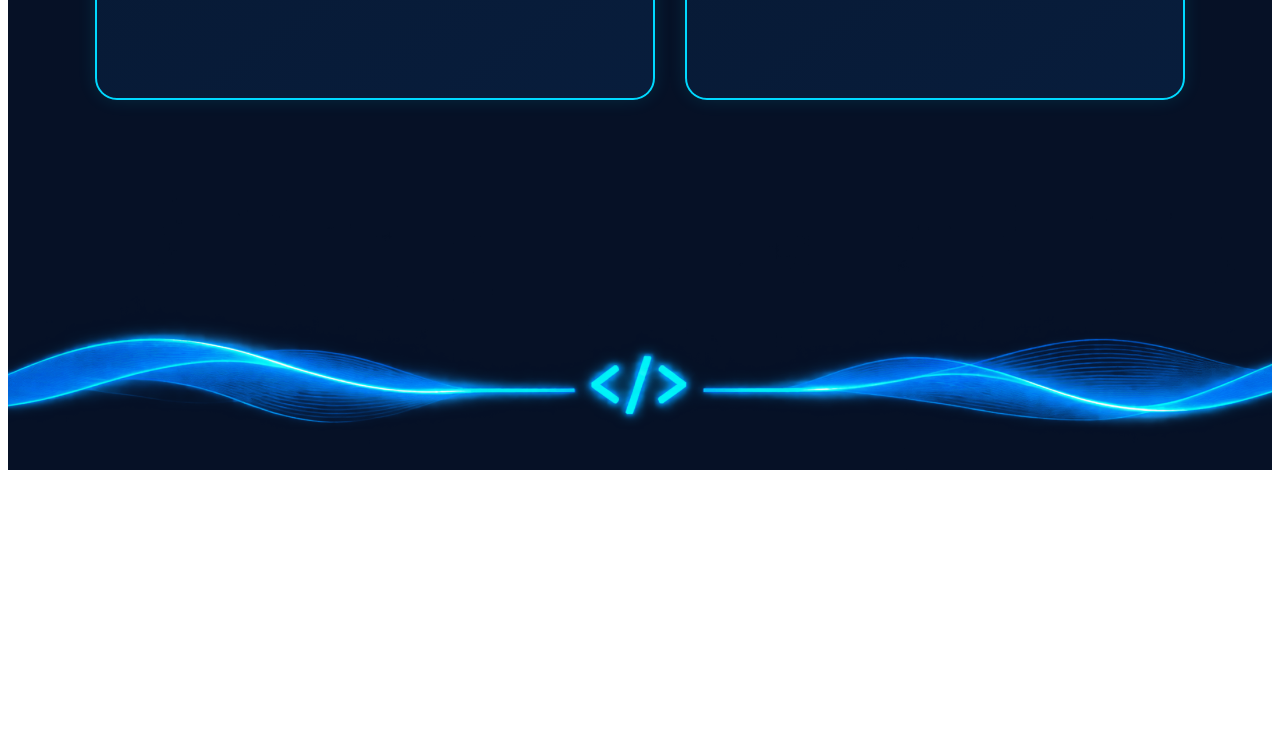
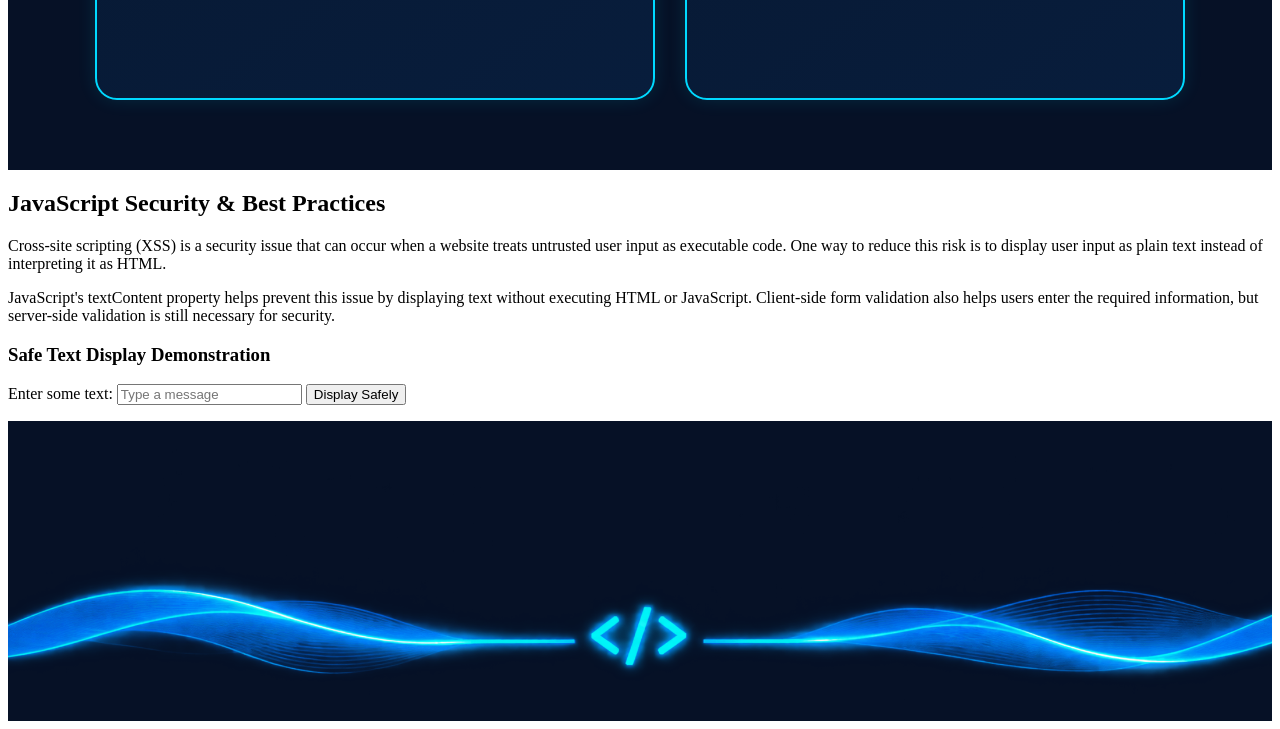
Before and after one commit to Asteward23/FinalGoodbye, a plain HTML site: page contact.html in a window 1280 px wide. Shown: the part 1177-1906 px from the top of the page. Before the commit the page ends 1655 px from the top, so only its background shows below. Drawn offline with Linux system fonts and the light colour scheme.

Commit message:
Add JavaScript security section to Contact page
Added a JavaScript security section to educate users on preventing XSS attacks and demonstrating safe text display.

```diff
--- a/contact.html
+++ b/contact.html
@@ -246,6 +246,43 @@
 </section>
 
 
+<!-- JavaScript Security & Best Practices -->
+<section class="contact-security" aria-labelledby="security-heading">
+    <h2 id="security-heading">JavaScript Security &amp; Best Practices</h2>
+
+    <p>
+        Cross-site scripting (XSS) is a security issue that can occur
+        when a website treats untrusted user input as executable code.
+        One way to reduce this risk is to display user input as plain
+        text instead of interpreting it as HTML.
+    </p>
+
+    <p>
+        JavaScript's textContent property helps prevent this issue
+        by displaying text without executing HTML or JavaScript.
+        Client-side form validation also helps users enter the
+        required information, but server-side validation is still
+        necessary for security.
+    </p>
+
+    <div class="security-demo">
+        <h3>Safe Text Display Demonstration</h3>
+
+        <label for="security-input">Enter some text:</label>
+        <input
+            type="text"
+            id="security-input"
+            placeholder="Type a message"
+        >
+
+        <button type="button" id="security-demo-button">
+            Display Safely
+        </button>
+
+        <p id="security-output" aria-live="polite"></p>
+    </div>
+</section>
+
 
 
     <!-- Bottom Decorative Waves -->
```
